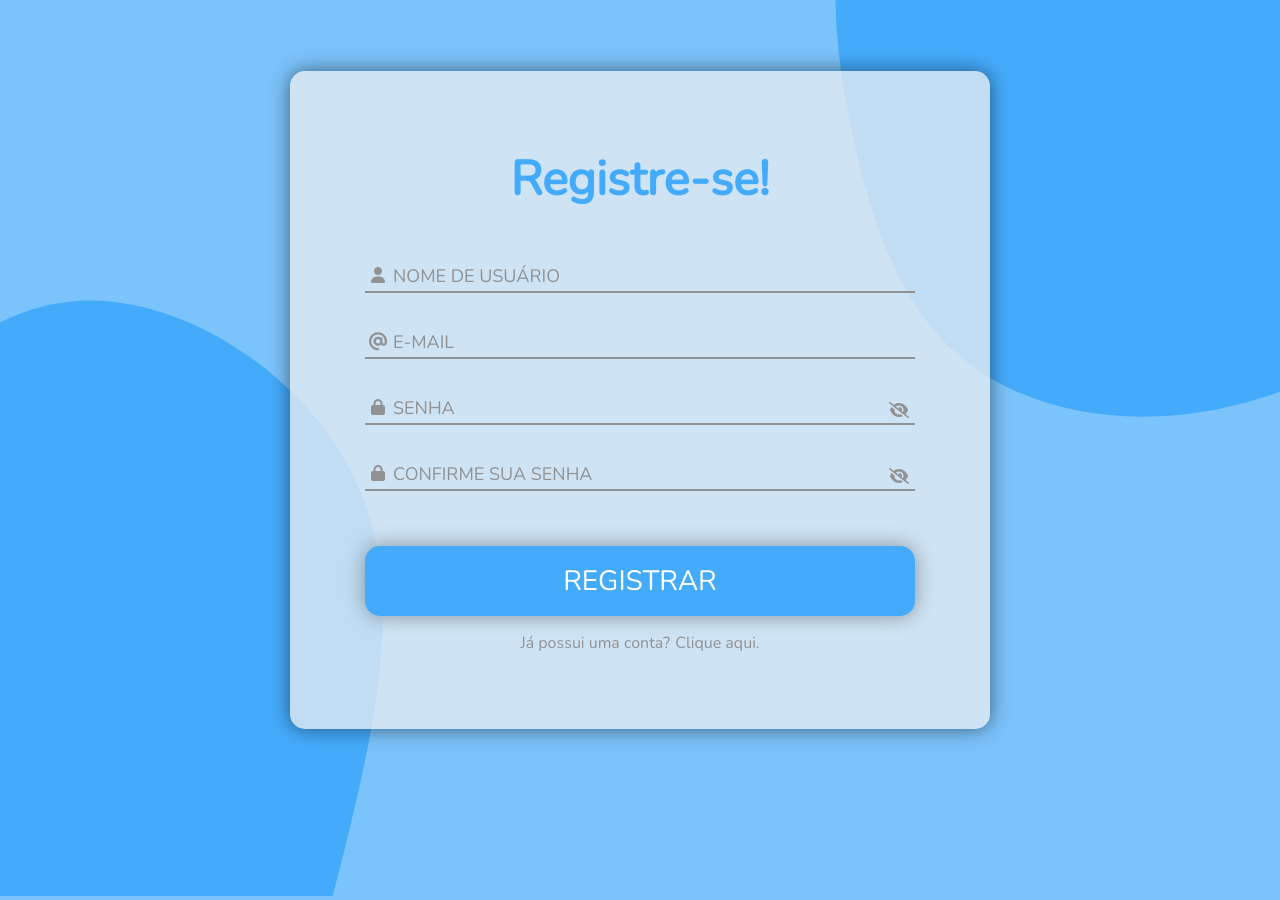
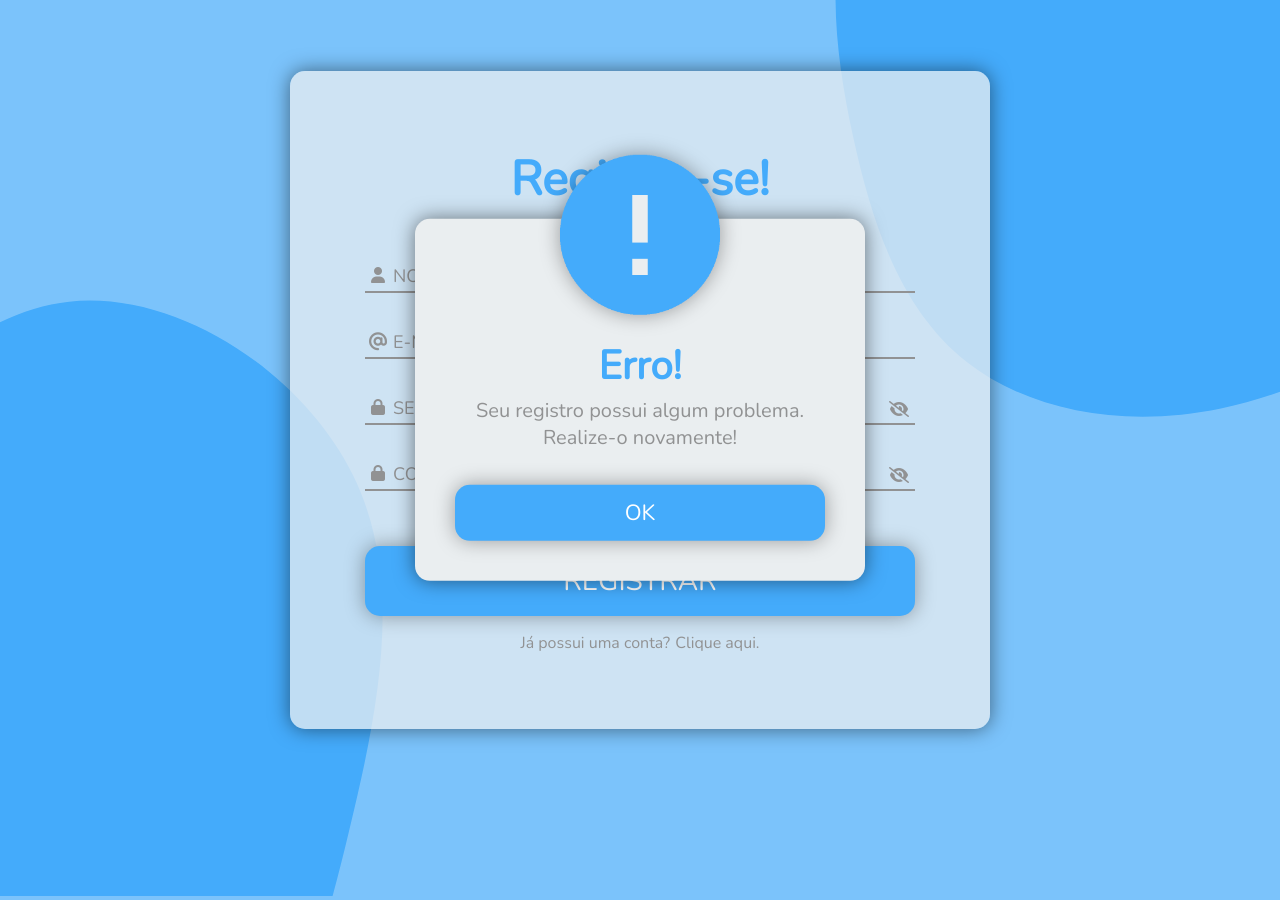
Before and after one commit to joaopsilv/BlueSneakers, a plain HTML site: page register.html in a window 1280 px wide. Both pictures are taken after a click on the button "REGISTRAR". Drawn offline with nearby package versions, Linux system fonts and the light colour scheme.

Commit message:
register popups added - 20/03

```diff
--- a/css/login.css
+++ b/css/login.css
@@ -142,7 +142,7 @@ input:valid ~ label {
 .password-state, .passwordconfirm-state{
     position: absolute;
 
-    top: 35%;
+    top: 32%;
     right: 0.6rem;
 
     cursor: pointer;
@@ -208,3 +208,84 @@ form p a{
 form p a:hover{
     color: var(--color-mediumblue);
 }
+
+/* Pop-ups */
+.popup-sucess, .popup-error{
+    position: absolute;
+
+    transform: translate(-50%, -50%) scale(0.1);
+    left: 50%;
+    top: 0;
+
+    background-color: var(--color-weakgrey);
+
+    width: 45rem;
+    padding: 4rem;
+    border-radius: 1.5rem;
+
+    text-align: center;
+
+    box-shadow: 0px 0px 20px 0px rgba(0,0,0,0.5);
+
+    visibility: hidden;
+
+    transition: transform 600ms, top 600ms;
+}
+.open-popup{
+    top: 50%;
+    transform: translate(-50%, -50%) scale(1);
+
+    visibility: visible;
+}
+
+.popup-sucess img, .popup-error img{
+    width: 16rem;
+    margin-top: -28%;
+
+    filter: drop-shadow(0 0 1rem rgba(0,0,0,0.35));
+}
+
+.popup-content{
+    display: flex;
+    flex-direction: column;
+
+    gap: 3.4rem;
+    margin-top: 2rem;
+}
+
+.popup-content h1{
+    font-size: 4rem;
+    color: var(--color-mediumblue)
+}
+
+.popup-content p{
+    font-size: 2rem;
+    font-weight: normal;
+    color: var(--color-stronggrey);
+
+    margin-top: 0.4rem;
+}
+
+.popup-content button{
+    width: 100%;
+    height: 5.6rem;
+
+    border: none;
+    border-radius: 1.5rem;
+
+    background-color: var(--color-mediumblue);
+
+    color: white;
+    font-size: 2.2rem;
+    text-decoration: none;
+    text-transform: uppercase;
+
+    cursor: pointer;
+
+    box-shadow: 0px 0px 20px 0px rgba(0,0,0,0.35);
+
+    transition: all 320ms ease-in;
+}
+.popup-content button:hover{
+    background-color: var(--color-strongblue);
+}
--- a/js/register.js
+++ b/js/register.js
@@ -71,9 +71,24 @@ register.addEventListener("click", ()=>{
 
         localStorage.setItem("userList", JSON.stringify(userList))
 
-        alert("sucesso!")
+        popupSucess.classList.add("open-popup")
     }
     else{
-        alert("erro!")
+        popupError.classList.add("open-popup")
     }
 })
+
+/* Popups */
+let popupSucess = document.getElementById("popup-sucess")
+let popupError = document.getElementById("popup-error")
+
+let buttonSucess = document.getElementById("sucessButton")
+let buttonError = document.getElementById("errorButton")
+
+buttonSucess.addEventListener("click", ()=>{
+    window.location.href = "login.html"
+})
+
+buttonError.addEventListener("click", ()=>{
+    popupError.classList.remove("open-popup")
+})
--- a/register.html
+++ b/register.html
@@ -57,6 +57,30 @@
                 </p>
             </div>
         </form>
+        <div class="popup-sucess" id="popup-sucess">
+            <img src="./assets/images/tick.png" alt="tick">
+            <div class="popup-content">
+                <h1>
+                    Sucesso!
+                    <p>
+                        Seu registro foi adequadamente efetuado. Realize seu login!
+                    </p>
+                </h1>
+                <button type="button" id="sucessButton">OK</button>
+            </div>
+        </div>
+        <div class="popup-error" id="popup-error">
+            <img src="./assets/images/error.png" alt="error">
+            <div class="popup-content">
+                <h1>
+                    Erro!
+                    <p>
+                        Seu registro possui algum problema. Realize-o novamente!
+                    </p>
+                </h1>
+                <button type="button" id="errorButton">OK</button>
+            </div>
+        </div>
     </section>
     <script src="./js/main.js"></script>
     <script src="./js/register.js"></script>
```
Also changed, not shown: assets/images/error.png (added), assets/images/tick.png (added), js/main.js (line endings or trailing spaces).
